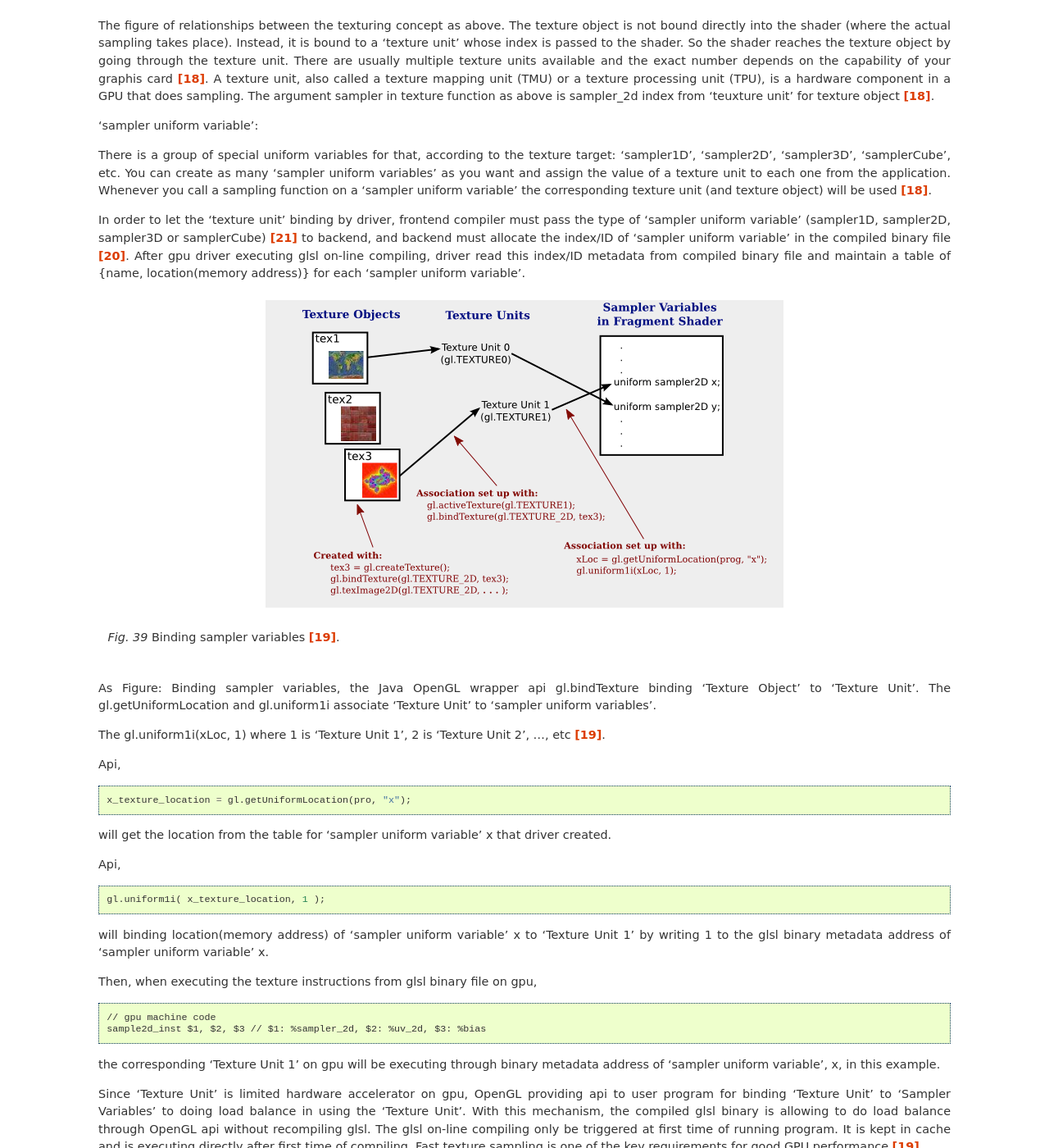
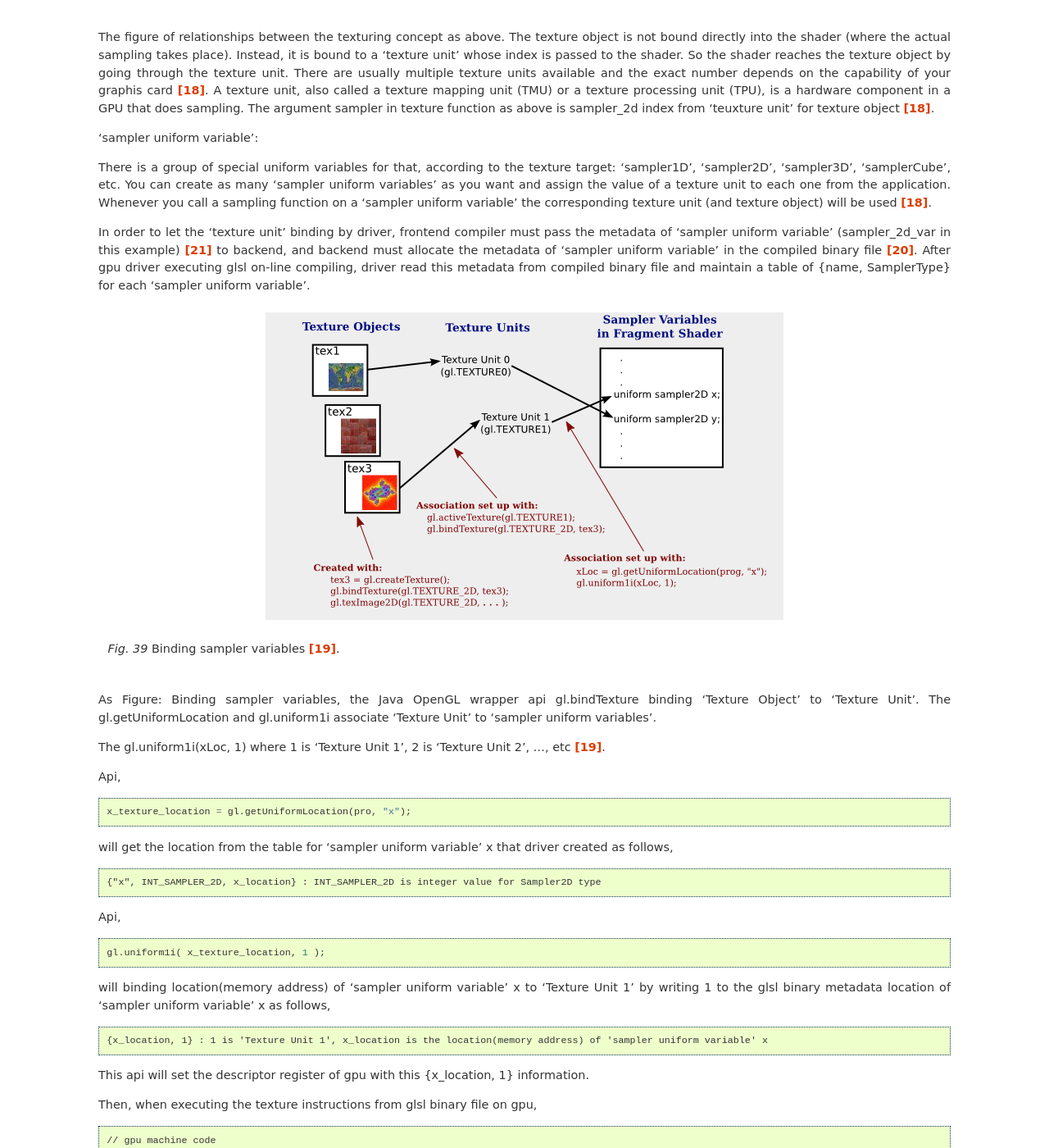
Before and after one commit to Jonathan2251/lbd, a Sphinx documentation site: the page built from source/gpu.rst, in a window 1280 px wide and 1400 px high, scrolled down 3956 px. Shown: the whole window at 82% size. Built offline with Sphinx 7.4.7, drawn with Linux system fonts in a browser that asks for light colours; pages that are not in the unit, such as notebooks, are missing from menus; some of the changed text lies outside the part shown.

Commit message:
Binding sampler variables

```diff
--- a/source/gpu.rst
+++ b/source/gpu.rst
@@ -159,13 +159,14 @@ to gpu instructions as follows,
   }
 
   ...
-  !1 = !{!"sampler2D"}
+  !1 = !{!"sampler_2d"}
+  !2 = !{i32 INT_SAMPLER_2D} : INT_SAMPLER_2D is integer value for sampler2D, for example: 0x0f02
   ; A named metadata.
-  !name = !{!1, ...}
+  !sampler_2d_var = !{!1, !2}
 
   define void @main() #0 {
       ...
-      %1 = @llvm.gpu0.texture(metadata !1, %1, %2, %3); // %1: %sampler_2d, %2: %uv_2d, %3: %bias
+      %1 = @llvm.gpu0.texture(metadata !sampler_2d_var, %1, %2, %3); // %1: %sampler_2d, %2: %uv_2d, %3: %bias
       ...
   }
 
@@ -208,12 +209,12 @@ Whenever you call a sampling function on a 'sampler uniform variable' the
 corresponding texture unit (and texture object) will be used [#textureobject]_.
 
 In order to let the 'texture unit' binding by driver, frontend compiler must
-pass the type of 'sampler uniform variable' (sampler1D, sampler2D, sampler3D
-or samplerCube) [#samplervar]_ to backend, and backend must
-allocate the index/ID of 'sampler uniform variable' in the compiled
+pass the metadata of 'sampler uniform variable' (sampler_2d_var in this example)
+[#samplervar]_ to backend, and backend must
+allocate the metadata of 'sampler uniform variable' in the compiled
 binary file [#metadata]_. After gpu driver executing glsl on-line compiling,
-driver read this index/ID metadata from compiled binary file and maintain a
-table of {name, location(memory address)} for each 'sampler uniform variable'.
+driver read this metadata from compiled binary file and maintain a
+table of {name, SamplerType} for each 'sampler uniform variable'.
 
 .. _sampling_binding:
 .. figure:: ../Fig/gpu/sampling_diagram_binding.png
@@ -236,7 +237,12 @@ Api,
   x_texture_location = gl.getUniformLocation(pro, "x");
 
 will get the location from the table for 'sampler uniform variable' x that
-driver created.
+driver created as follows,
+
+.. code-block:: console
+
+  {"x", INT_SAMPLER_2D, x_location} : INT_SAMPLER_2D is integer value for Sampler2D type
+
 
 Api,
 
@@ -245,8 +251,15 @@ Api,
   gl.uniform1i( x_texture_location, 1 );
 
 will binding location(memory address) of 'sampler uniform variable' x to
-'Texture Unit 1' by writing 1 to the glsl binary metadata address of
-'sampler uniform variable' x.
+'Texture Unit 1' by writing 1 to the glsl binary metadata location of
+'sampler uniform variable' x as follows,
+
+.. code-block:: console
+
+  {x_location, 1} : 1 is 'Texture Unit 1', x_location is the location(memory address) of 'sampler uniform variable' x
+
+This api will set the descriptor register of gpu with this {x_location, 1}
+information.
 
 Then, when executing the texture instructions from glsl binary file on gpu,
 
@@ -256,7 +269,9 @@ Then, when executing the texture instructions from glsl binary file on gpu,
   sample2d_inst $1, $2, $3 // $1: %sampler_2d, $2: %uv_2d, $3: %bias
 
 the corresponding 'Texture Unit 1' on gpu will be executing through
-binary metadata address of 'sampler uniform variable', x, in this example.
+descriptor register of gpu {x_location, 1} in this example.
+
+The scenario comes from part of my imagination.
 
 Since 'Texture Unit' is limited hardware accelerator on gpu, OpenGL
 providing api to user program for binding 'Texture Unit' to 'Sampler Variables'
```
